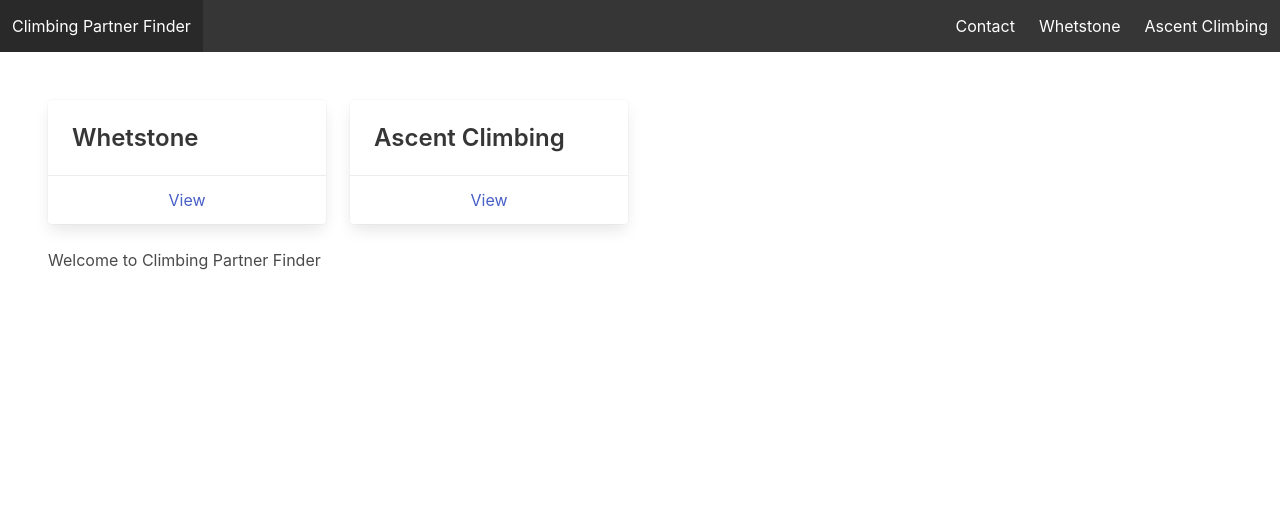
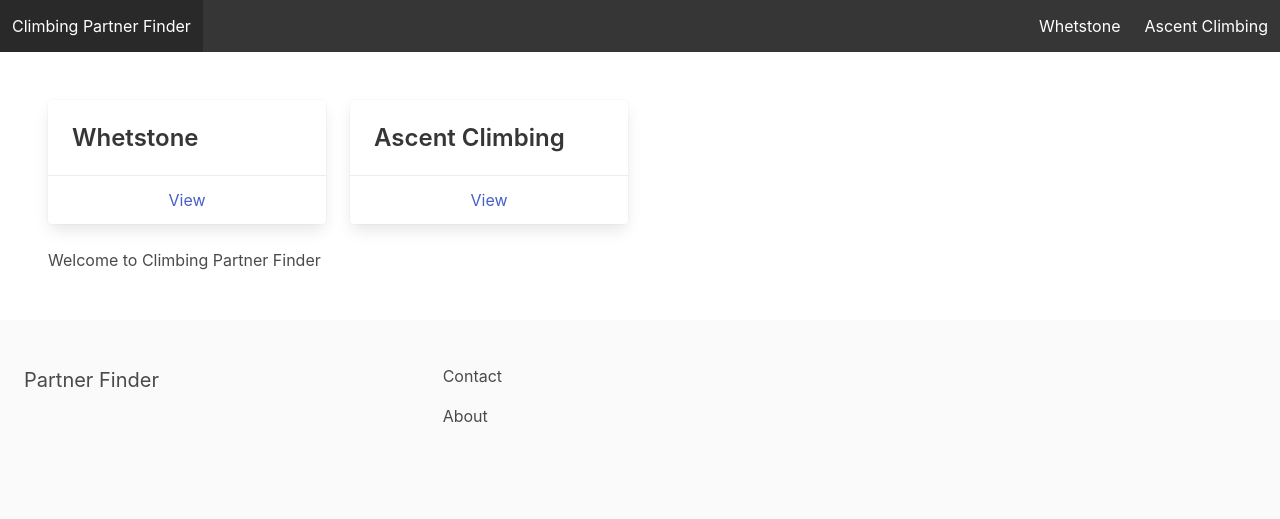
Before and after one commit to kylebrackman/ClimbingPartnerFinder, a Django app: page / in a window 1280 px wide. Shown: the top 519 px of the page. Run offline with Django 4.2, Linux system fonts and the light colour scheme; data comes from the database, SQL or seed files in the repository.

Commit message:
Draft about page.

```diff
--- a/ClimbingPartnerFinder/urls.py
+++ b/ClimbingPartnerFinder/urls.py
@@ -17,12 +17,13 @@
 from django.contrib import admin
 from django.urls import path
 
-from apps.core.views import frontpage, contact
+from apps.core.views import frontpage, contact, about
 from apps.gym.views import gym_detail
 
 urlpatterns = [
     path('', frontpage, name='frontpage'),
     path('admin/', admin.site.urls),
+    path('about/', about, name='about'),
     path('contact/', contact, name='contact'),
     path('<slug:slug>/', gym_detail, name='gym_detail')
 ]
--- a/apps/core/templates/base.html
+++ b/apps/core/templates/base.html
@@ -21,7 +21,6 @@
 
 			<div id="main-navbar" class="navbar-menu">
 				<div class="navbar-end">
-					<a href="{% url 'contact' %}" class="navbar-item">Contact</a>
 					{% for gym in gyms %}
 						<a href="{% url 'gym_detail' gym.slug %}" class="navbar-item">{{ gym.name }}</a>
 					{% endfor %}
@@ -33,5 +32,17 @@
 			{% block content %}
             {% endblock %}
 		</section>
+
+		<footer class="footer">
+			<div class="columns">
+				<div class="column is-4">
+					<h2 class="subtitle">Partner Finder</h2>
+				</div>
+				<div>
+					<a href="{% url 'contact' %}" class="navbar-item">Contact</a>
+					<a href="{% url 'about' %}" class="navbar-item">About</a>
+				</div>
+			</div>
+		</footer>
 	</body>
 </html>
--- a/apps/core/views.py
+++ b/apps/core/views.py
@@ -14,3 +14,6 @@
 
 def contact(request):
     return render(request, 'contact.html')
+
+def about(request):
+    return render(request, 'about.html')
```
Also changed, not shown: apps/core/templates/about.html (added, +14 -0 lines).
